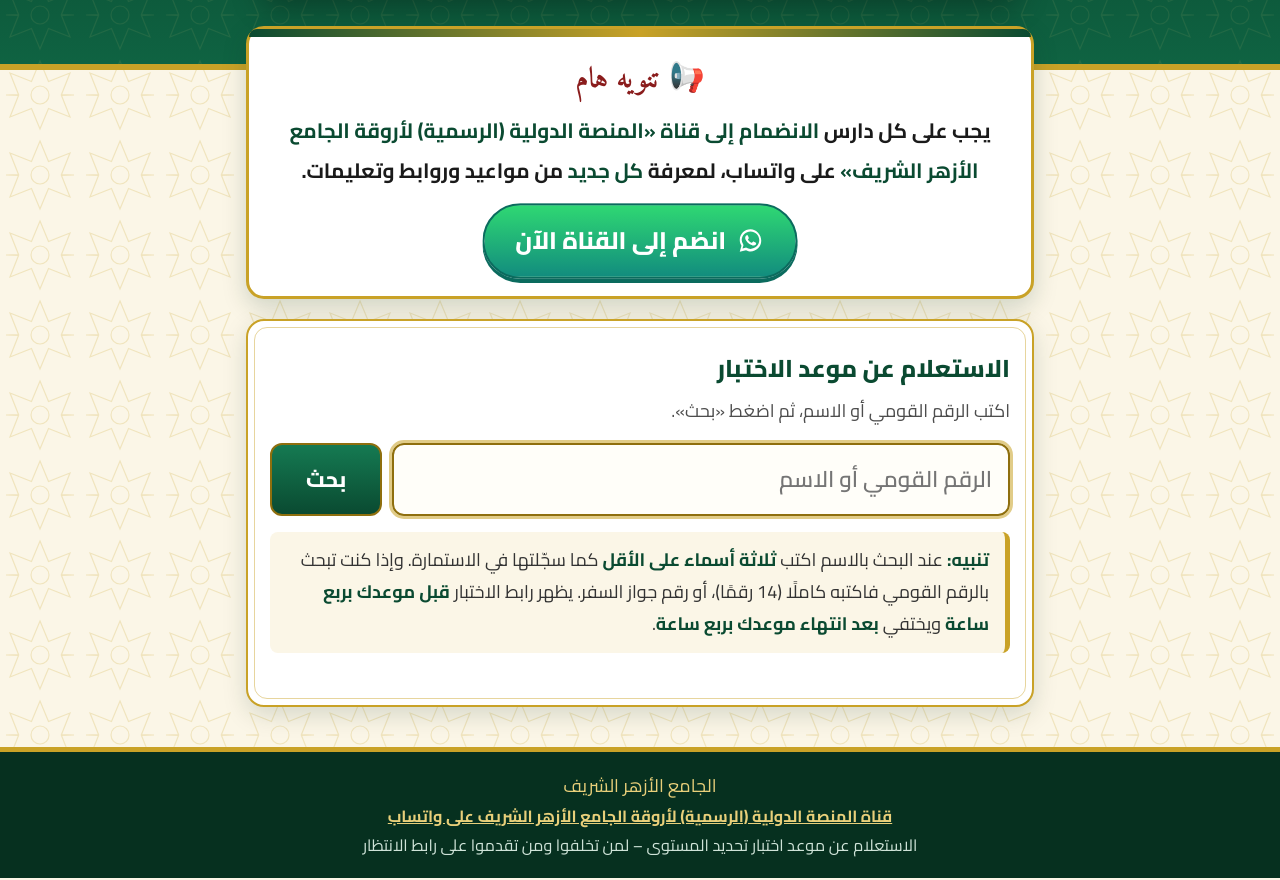
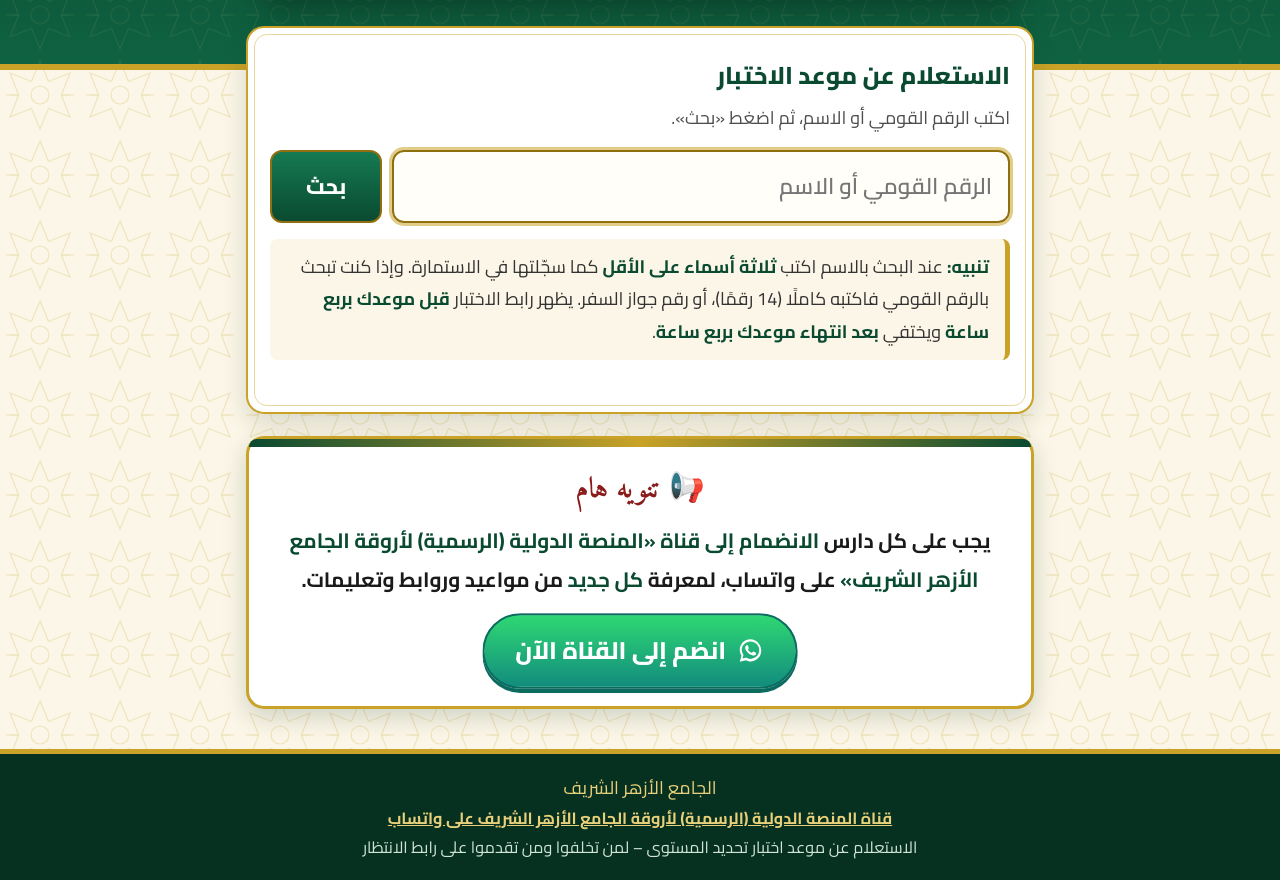
Before and after one commit to azharrewaq/mensamahlyanovmber2026, a plain HTML site: page index.html in a window 1280 px wide. Shown: the part 345-1225 px from the top of the page. Drawn offline with Linux system fonts and the light colour scheme.

Commit message:
Update index.html

```diff
--- a/index.html
+++ b/index.html
@@ -119,7 +119,7 @@ a.teams:focus-visible{outline:3px solid var(--green-700); outline-offset:3px}
 .waitbox.end{background:#f4f1e6; color:#4d4d4d; border-style:dashed; border-color:#a79f84}
 .waitbox b{color:var(--green-800)}
 .notice{
-  background:#fff; border:3px solid var(--gold); border-radius:18px; padding:18px 20px; margin-bottom:20px; text-align:center;
+  background:#fff; border:3px solid var(--gold); border-radius:18px; padding:18px 20px; margin-top:22px; text-align:center;
   box-shadow:0 8px 24px rgba(6,48,31,.18); position:relative;
 }
 .notice::before{content:""; position:absolute; inset:0 0 auto 0; height:8px; background:linear-gradient(90deg,var(--green-800),var(--gold),var(--green-800)); border-radius:15px 15px 0 0}
@@ -161,14 +161,6 @@ footer small{display:block; color:#cfe3d8; font-size:.9rem}
 </header>
 
 <main>
-  <aside class="notice" role="note" aria-label="تنويه هام">
-    <h2>📢 تنويه هام</h2>
-    <p>يجب على كل دارس <b>الانضمام إلى قناة «المنصة الدولية (الرسمية) لأروقة الجامع الأزهر الشريف»</b> على واتساب، لمعرفة <b>كل جديد</b> من مواعيد وروابط وتعليمات.</p>
-    <a class="wa" href="https://whatsapp.com/channel/0029VbE6rpvFXUuVvOytfe02" target="_blank" rel="noopener noreferrer">
-      <svg width="28" height="28" viewBox="0 0 32 32" aria-hidden="true"><path fill="#fff" d="M16 3C9.4 3 4 8.3 4 14.9c0 2.3.7 4.5 1.9 6.3L4 28l7-1.8c1.7.9 3.9 1.4 5 1.4 6.600 0 12-5.300 12-11.900S22.600 3 16 3zm0 21.800c-1.600 0-3.200-.500-4.500-1.300l-.300-.200-4.100 1.100 1.100-4-.200-.300A9.700 9.700 0 0 1 6.200 15C6.200 9.600 10.600 5.300 16 5.300S25.800 9.600 25.800 15 21.400 24.800 16 24.800zm5.400-7.300c-.3-.1-1.700-.8-2-.9-.3-.1-.5-.1-.7.1-.2.3-.8.9-.9 1.100-.2.200-.3.200-.6.100-.3-.1-1.200-.4-2.300-1.400-.9-.8-1.400-1.700-1.600-2-.2-.3 0-.5.1-.6l.4-.5c.1-.2.2-.3.3-.5.100-.2 0-.4 0-.5-.1-.1-.7-1.600-.9-2.200-.2-.6-.5-.5-.7-.5h-.6c-.2 0-.5.1-.8.4-.3.3-1 1-1 2.500s1.100 2.900 1.200 3.100c.1.200 2.100 3.300 5.200 4.600.7.3 1.300.5 1.700.6.700.2 1.400.2 1.900.1.600-.1 1.700-.7 2-1.400.2-.7.2-1.200.2-1.400-.1-.1-.3-.2-.6-.3z"/></svg>
-      انضم إلى القناة الآن
-    </a>
-  </aside>
 
   <section class="card" aria-labelledby="st">
     <h2 class="search-title" id="st">الاستعلام عن موعد الاختبار</h2>
@@ -182,6 +174,14 @@ footer small{display:block; color:#cfe3d8; font-size:.9rem}
     </div>
     <div id="results" aria-live="polite"></div>
   </section>
+  <aside class="notice" role="note" aria-label="تنويه هام">
+    <h2>📢 تنويه هام</h2>
+    <p>يجب على كل دارس <b>الانضمام إلى قناة «المنصة الدولية (الرسمية) لأروقة الجامع الأزهر الشريف»</b> على واتساب، لمعرفة <b>كل جديد</b> من مواعيد وروابط وتعليمات.</p>
+    <a class="wa" href="https://whatsapp.com/channel/0029VbE6rpvFXUuVvOytfe02" target="_blank" rel="noopener noreferrer">
+      <svg width="28" height="28" viewBox="0 0 32 32" aria-hidden="true"><path fill="#fff" d="M16 3C9.4 3 4 8.3 4 14.9c0 2.3.7 4.5 1.9 6.3L4 28l7-1.8c1.7.9 3.9 1.4 5 1.4 6.600 0 12-5.300 12-11.900S22.600 3 16 3zm0 21.800c-1.600 0-3.200-.500-4.500-1.300l-.300-.200-4.100 1.100 1.100-4-.200-.300A9.700 9.700 0 0 1 6.200 15C6.200 9.600 10.600 5.300 16 5.300S25.800 9.600 25.800 15 21.400 24.800 16 24.800zm5.400-7.300c-.3-.1-1.700-.8-2-.9-.3-.1-.5-.1-.7.1-.2.3-.8.9-.9 1.100-.2.200-.3.200-.6.100-.3-.1-1.200-.4-2.300-1.400-.9-.8-1.400-1.700-1.600-2-.2-.3 0-.5.1-.6l.4-.5c.1-.2.2-.3.3-.5.100-.2 0-.4 0-.5-.1-.1-.7-1.600-.9-2.200-.2-.6-.5-.5-.7-.5h-.6c-.2 0-.5.1-.8.4-.3.3-1 1-1 2.500s1.100 2.900 1.200 3.100c.1.200 2.100 3.300 5.200 4.600.7.3 1.300.5 1.700.6.700.2 1.400.2 1.900.1.600-.1 1.700-.7 2-1.400.2-.7.2-1.200.2-1.400-.1-.1-.3-.2-.6-.3z"/></svg>
+      انضم إلى القناة الآن
+    </a>
+  </aside>
 </main>
 
 <footer>
```
